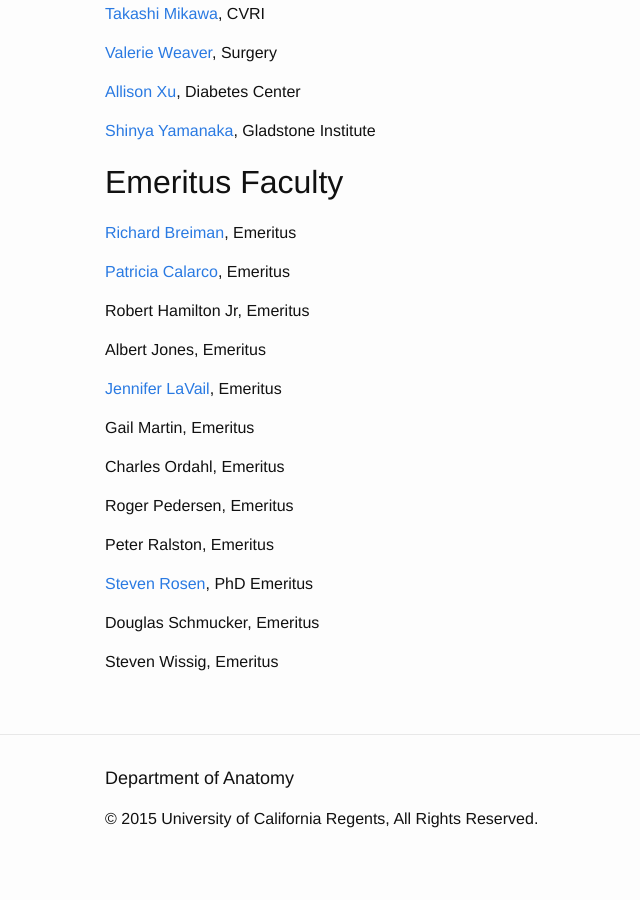
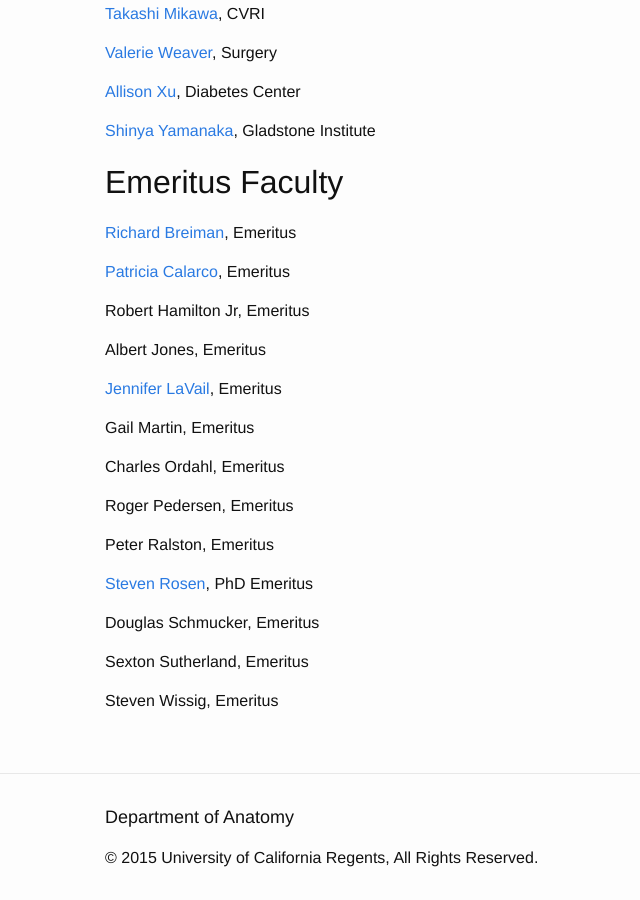
Before and after one commit to UCSF-Anatomy/anat-jekyll, a Jekyll site: the page built from affilated.md, in a window 1280 px wide and 900 px high, scrolled down 874 px. Shown: the whole window, without its empty margins (165-805 px from the left). Built offline with Jekyll 4.4.1, drawn with Linux system fonts in a browser that asks for light colours; nearby versions of some CDN libraries; before the commit the page ends 1735 px from its top, so only the background shows below that.

Commit message:
added sexton southerland

```diff
--- a/affilated.md
+++ b/affilated.md
@@ -53,4 +53,6 @@ Peter Ralston, 	Emeritus
 
 Douglas Schmucker, 	Emeritus
 
+Sexton Sutherland, Emeritus
+
 Steven Wissig, 	Emeritus
```
